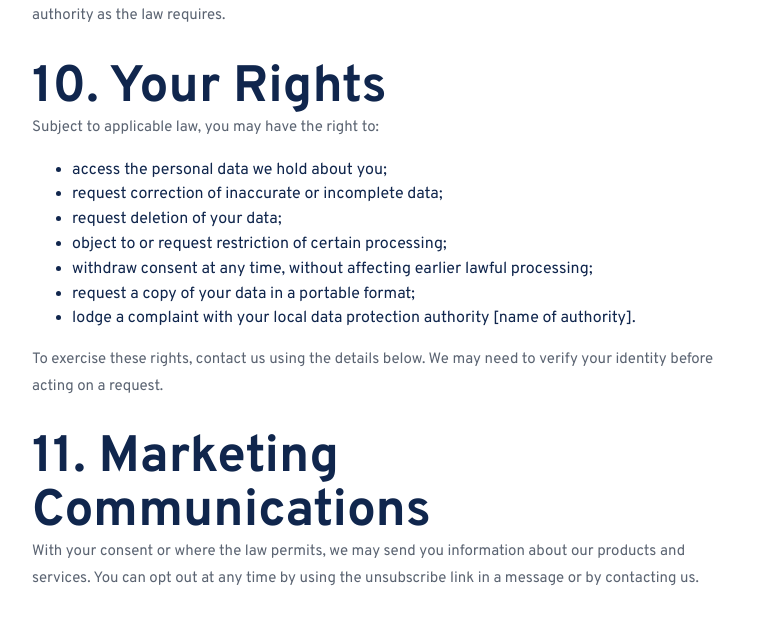
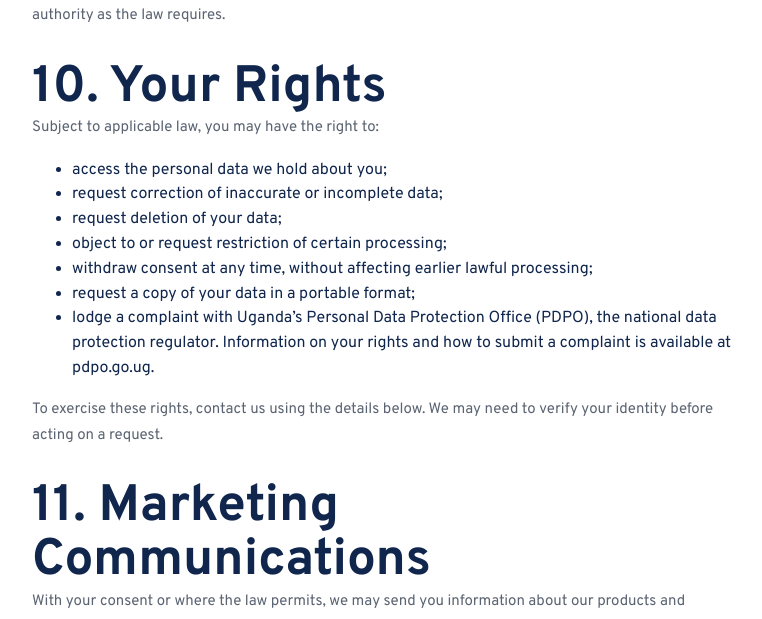
Before and after one commit to Briankaweesi2/tuula-theme, a WordPress theme: template template-privacy.php in a window 1280 px wide. Shown: the part 2659-3278 px from the top of the page, without its empty margins (256-1018 px from the left). Run offline with PHP 8.4 and a stand-in for WordPress, Linux system fonts and the light colour scheme; the site name, menu and one post (Sample post) are stand-ins, and other content is empty; some web fonts are replaced.

Commit message:
Complete Uganda data protection authority reference

```diff
--- a/template-privacy.php
+++ b/template-privacy.php
@@ -2,8 +2,7 @@
 /**
  * Template Name: Privacy Policy
  *
- * Full Privacy Policy supplied for Tuula Credit. Replace all bracketed
- * placeholders and obtain qualified Ugandan legal review before publishing.
+ * Privacy Policy for Tuula Credit. Obtain qualified Ugandan legal review before publishing.
  */
 get_header();
 ?>
@@ -88,7 +87,7 @@ get_header();
           <li>object to or request restriction of certain processing;</li>
           <li>withdraw consent at any time, without affecting earlier lawful processing;</li>
           <li>request a copy of your data in a portable format;</li>
-          <li>lodge a complaint with your local data protection authority [name of authority].</li>
+          <li>lodge a complaint with Uganda’s Personal Data Protection Office (PDPO), the national data protection regulator. Information on your rights and how to submit a complaint is available at <a href="https://pdpo.go.ug/" target="_blank" rel="noopener noreferrer">pdpo.go.ug</a>.</li>
         </ul>
         <p>To exercise these rights, contact us using the details below. We may need to verify your identity before acting on a request.</p>
       </section>
```
